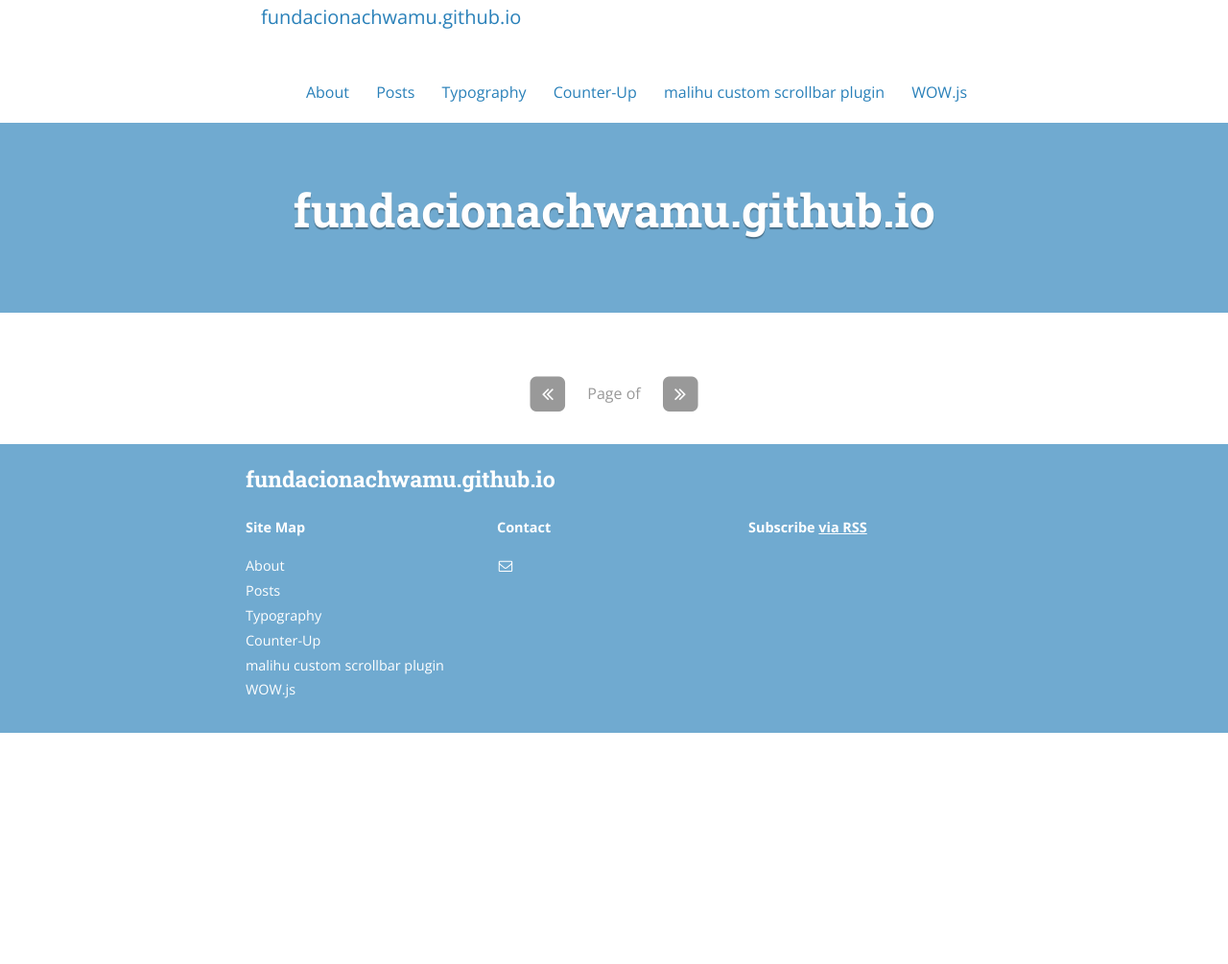
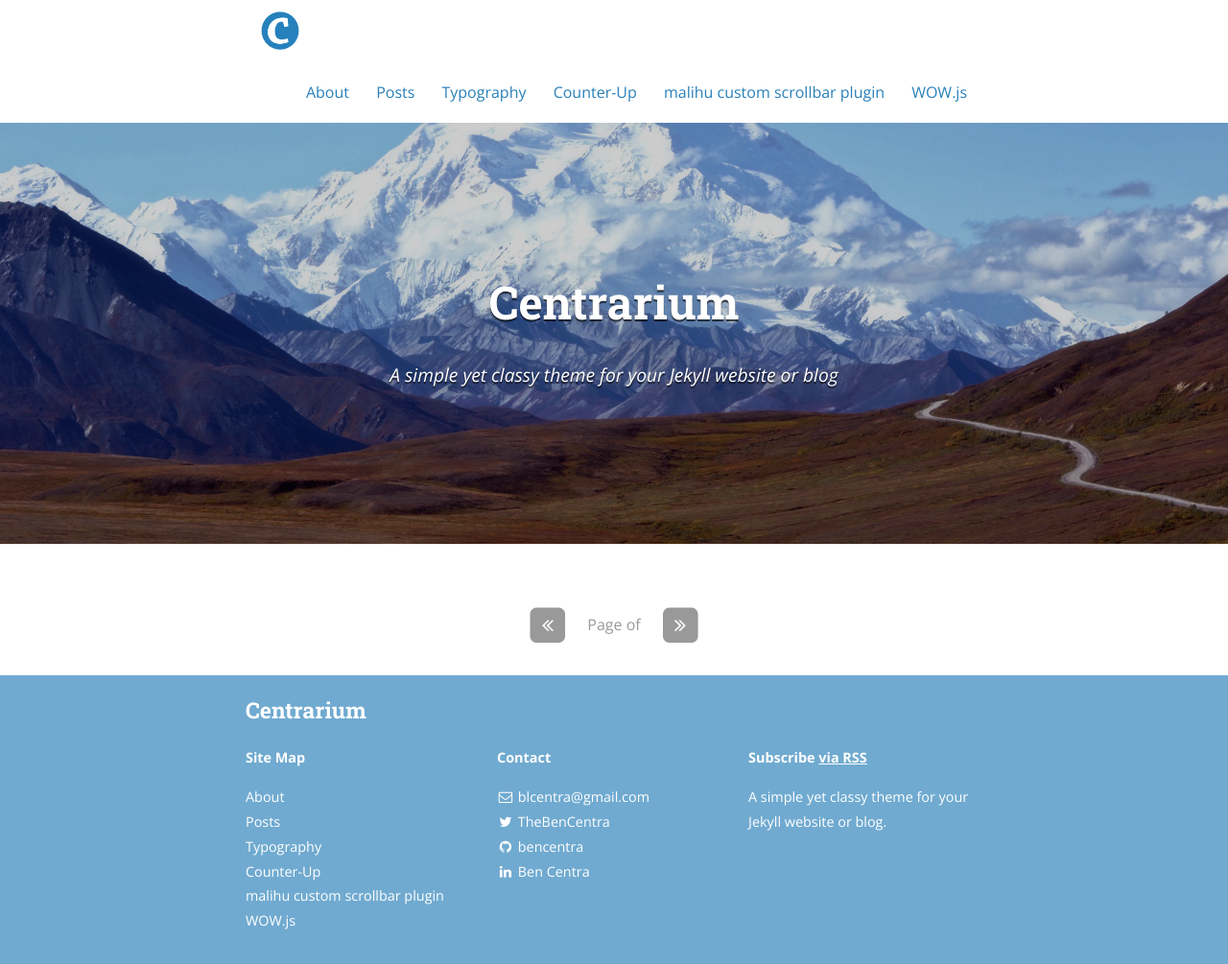
Before and after one commit to fundacionachwamu/fundacionachwamu.github.io, a Jekyll site: the page built from index2.html, in a window 1280 px wide. Shown: the whole page at 96% size. Built offline with Jekyll 4.4.1, drawn with Linux system fonts in a browser that asks for light colours; nearby versions of some CDN libraries; a style sheet for code colours, icons or effects is not loaded; before the commit the page ends 900 px from its top, so only the background shows below that; some of the changed lines change nothing that is shown.

Commit message:
primera entrega

```diff
--- a/_config.yml
+++ b/_config.yml
@@ -1 +1,198 @@
-theme: jekyll-theme-time-machine
+# External gems
+# See http://ixti.net/software/2013/01/28/using-jekyll-plugins-on-github-pages.html for making `jekyll archives` work.
+gems:
+  - jekyll-archives # Sorry, not GitHub pages friendly!
+  - jekyll-sitemap
+  - jekyll-paginate
+
+exclude:
+  - "/vendor/"
+
+# Site settings
+title: Centrarium
+subtitle: "A simple yet classy theme for your Jekyll website or blog"
+email: blcentra@gmail.com
+name: Ben Centra
+description: >
+  A simple yet classy theme for your Jekyll website or blog.
+# Base URL of site (i.e. /blog). It should always start with a slash,
+# and never end with a slash. Set it to a blank value if hosting at the
+# root of your server.
+baseurl: "" # the subpath of your site, e.g. /blog/
+url: "http://bencentra.github.io" # the base hostname & protocol for your site
+cover: "/assets/header_image.jpg"
+logo: "/assets/logo.png"
+
+# Build settings
+markdown: kramdown
+paginate: 5
+paginate_path: "/page:num/"
+inter_post_navigation: false
+highlightjs_theme: "monokai-sublime"
+
+# Archive settings (see https://github.com/jekyll/jekyll-archives/)
+jekyll-archives:
+  enabled:
+    - categories
+    - tags
+  layout: 'archive'
+  permalinks:
+    category: '/category/:name/'
+    tag: '/tag/:name/'
+
+# Disqus comments
+# disqus_shortname: bencentra
+
+# Google analytics
+# ga_tracking_id: "UA-XXXX-1"
+
+# Category descriptions (for archive pages)
+descriptions:
+  - cat: jekyll
+    desc: "Posts describing Jekyll setup techniques."
+
+  - cat: dummy
+    desc: "Just some placeholder posts, lorem ipsum and the rest."
+
+# Social icons and sharing options
+#
+# Social settings are used in two places:
+# * In the footer, as links to your personal profiles
+# * After each blog post for sharing widgets
+#
+# Example:
+#
+# social:
+#   - name: Twitter                         # Name of the service
+#     icon: twitter                         # Font Awesome icon to use (minus fa- prefix)
+#     username: "@TheBenCentra"             # (User) Name to display in the footer link
+#     url: https://twitter.com/TheBenCentra # URL of your profile (leave blank to not display in footer)
+#     desc: Follow me on Twitter            # Description to display as link title, etc
+#     share: true                           # Include in the "Share" section of posts
+social:
+  - name: Twitter
+    icon: twitter
+    username: TheBenCentra
+    url: https://twitter.com/TheBenCentra
+    desc: Follow me on Twitter
+    share: true
+
+  - name: Facebook
+    icon: facebook
+    username: thebencentra
+    url:
+    desc: Friend me on Facebook
+    share: true
+
+  - name: GitHub
+    icon: github
+    username: bencentra
+    url: https://github.com/bencentra
+    desc: Fork me on GitHub
+    share: false
+
+  - name: LinkedIn
+    icon: linkedin
+    username: Ben Centra
+    url: https://www.linkedin.com/pub/ben-centra/47/769/60a
+    desc: Connect with me on LinkedIn
+    share: true
+
+  - name: Google+
+    icon: google-plus
+    username:
+    url:
+    desc: Add me to your Circles
+    share: true
+
+  - name: YouTube
+    icon: youtube
+    username:
+    url:
+    desc: Subscribe on YouTube
+    share: false
+
+  - name: Instagram
+    icon: instagram
+    username:
+    url:
+    desc: Follow me on Instagram
+    share: false
+
+  - name: Pinterest
+    icon: pinterest
+    username:
+    url:
+    desc: Follow me on Pinterest
+    share: true
+
+  - name: SoundCloud
+    icon: soundcloud
+    username:
+    url:
+    desc: Follow me on SoundCloud
+    share: false
+
+  - name: Tumblr
+    icon: tumblr
+    username:
+    url:
+    desc: Follow me on Tumblr
+    share: false
+
+  - name: Steam
+    icon: steam
+    username:
+    url:
+    desc: Friend me on Steam
+    share: false
+
+  - name: Dribbble
+    icon: dribbble
+    username:
+    url:
+    desc: Follow me on Dribble
+    share: false
+
+  - name: Vimeo
+    icon: vimeo-square
+    username:
+    url:
+    desc: Follow me on Vimeo
+    share: false
+
+  - name: Vine
+    icon: vine
+    username:
+    url:
+    desc: Follow me on Vine
+    share: false
+
+  - name: Reddit
+    icon: reddit
+    username:
+    url:
+    desc: Share to Reddit
+    share: true
+
+  - name: "Hacker News"
+    icon: hacker-news
+    username:
+    url:
+    desc: Share to Hacker News
+    share: false
+
+# Social sharing protocols
+# These are for automatically generating sharing metadata for FB and Twitter
+# OS Protocol is for sharing the source of your site, if you're interested. For more, see osprotocol.com
+protocols:
+    fb_image: "/assets/logo.png"
+    fb_image_width: 612
+    fb_image_height: 605
+    fb_image_type: "image/png"
+
+    twitter_image: "/assets/logo.png"
+
+    os_repo: "https://github.com/bencentra/centrarium.com"
+    os_rcs_type: "git"
+    os_src: "git@github.com:bencentra/centrarium.com.git"
```
